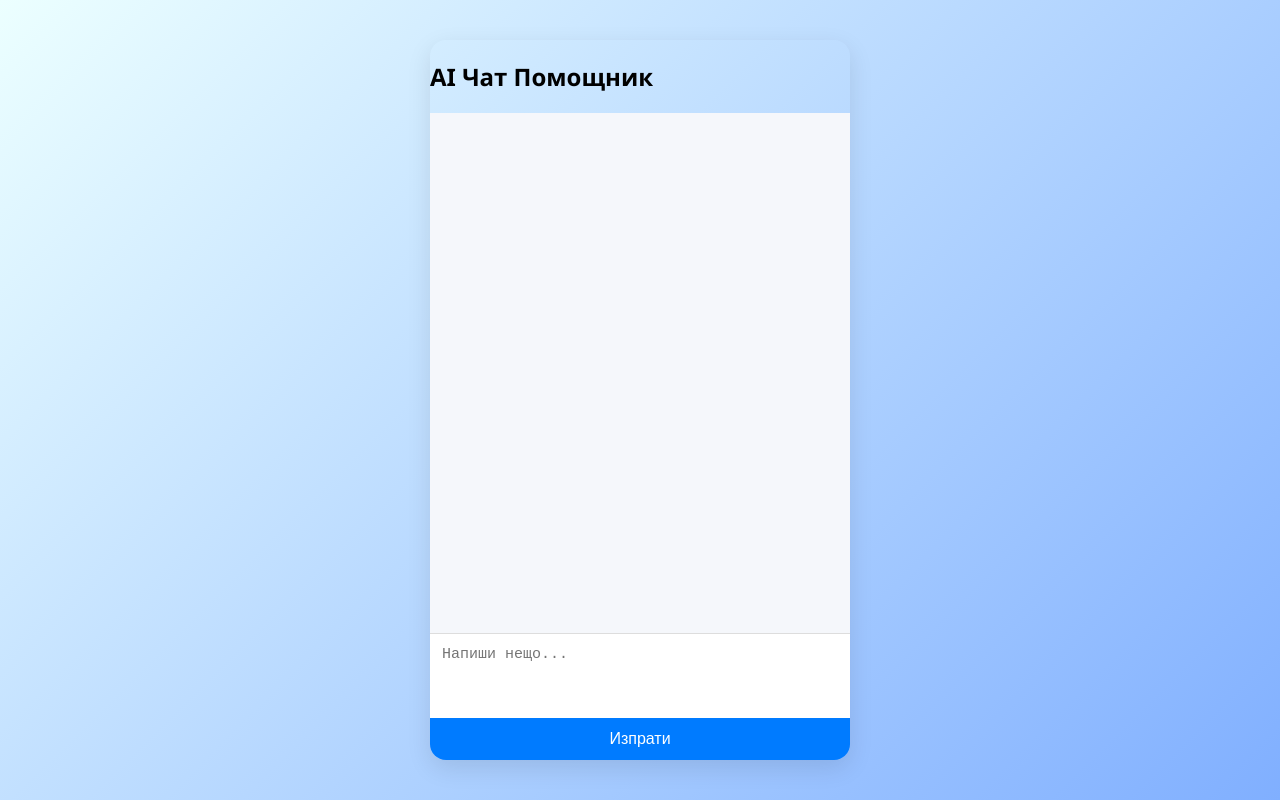
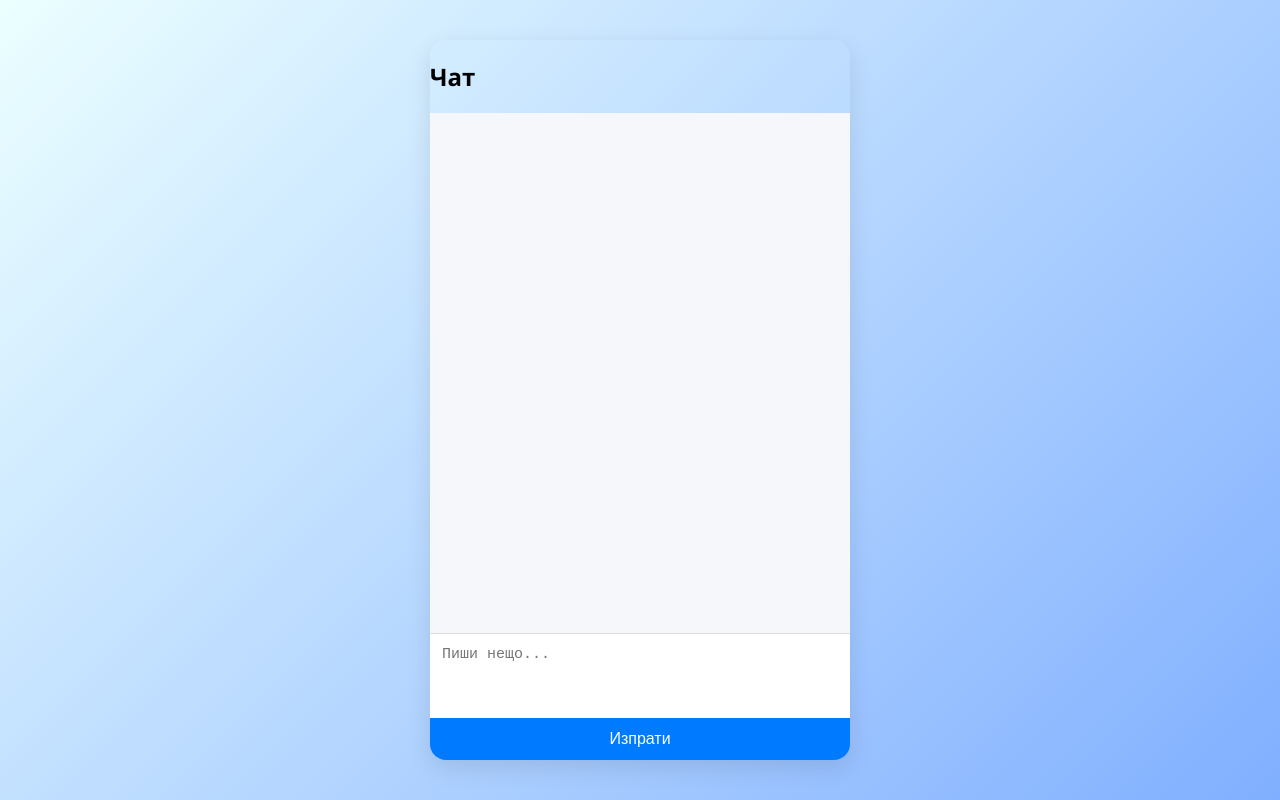
Before and after one commit to vasko5500/ai-chat-demo, a website: page index.html in a window 1280 px wide. Drawn offline with Linux system fonts and the light colour scheme.

Commit message:
Update chat assistant title and placeholders in HTML

```diff
--- a/index.html
+++ b/index.html
@@ -3,17 +3,18 @@
   <head>
     <meta charset="UTF-8" />
     <meta name="viewport" content="width=device-width, initial-scale=1.0" />
-    <title>AI Чат помощник</title>
+    <title>Чат</title>
     <link rel="stylesheet" href="style.css" />
   </head>
   <body>
     <div class="chat-container">
-      <h2>AI Чат Помощник</h2>
+      <h2>Чат</h2>
       <div id="chat-log"></div>
-      <textarea id="user-input" placeholder="Напиши нещо..."></textarea>
+      <textarea id="user-input" placeholder="Пиши нещо..."></textarea>
       <button id="send-btn">Изпрати</button>
     </div>
 
     <script src="script.js"></script>
   </body>
+
 </html>
```
